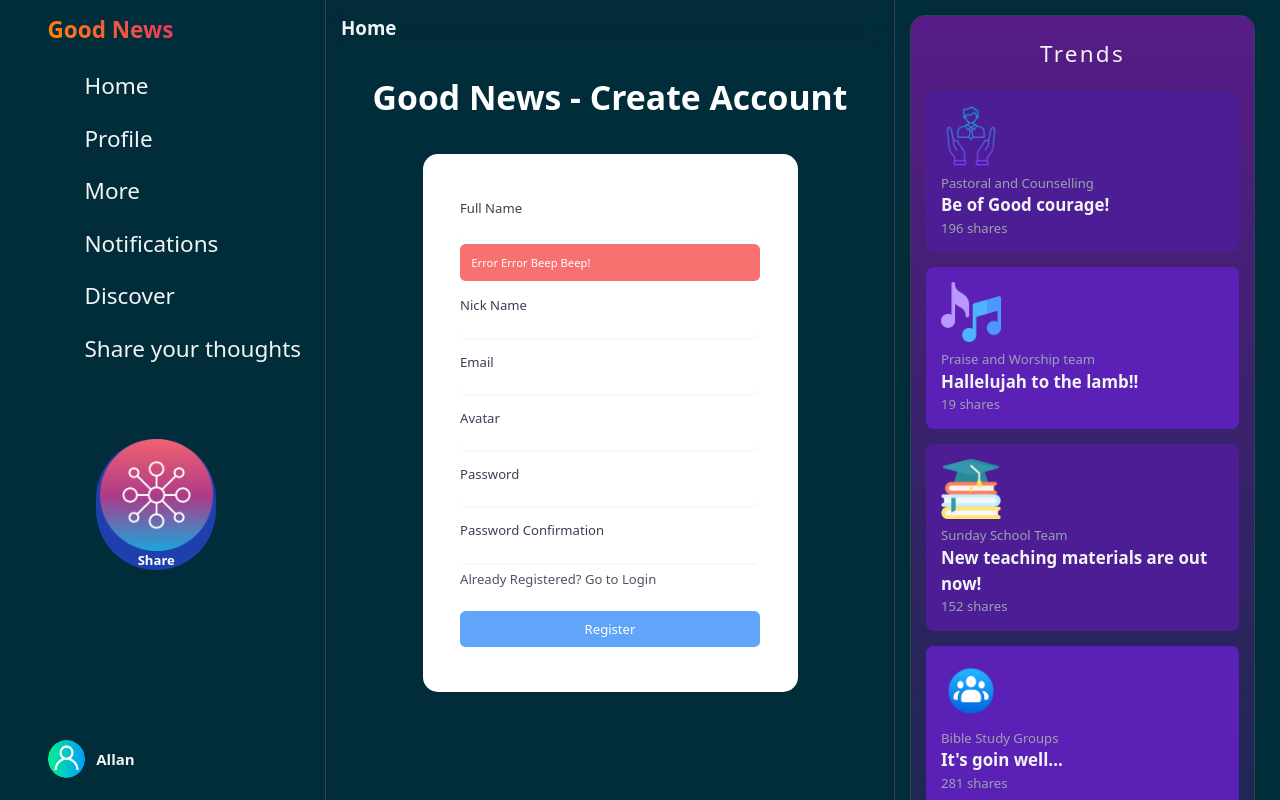
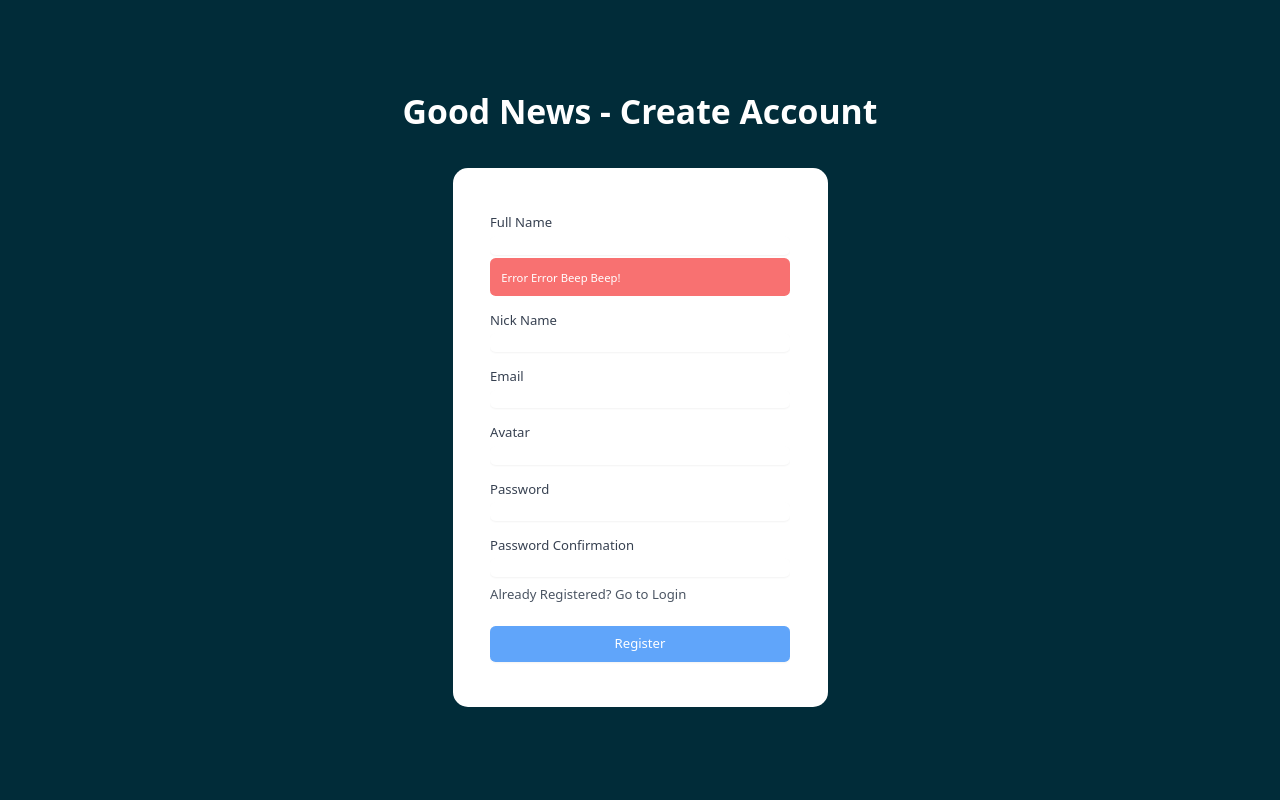
Before and after one commit to allanReyMacasaquit/almac, a SvelteKit app in the folder apps/messaging/: page /register in a window 1280 px wide. Shown: the top 800 px of the page. Built offline with nearby package versions, Linux system fonts and the light colour scheme; some icons are missing.

Commit message:
add grouping to the (auth) and the (main) layout

```diff
--- /dev/null
+++ b/apps/messaging/src/routes/(main)/+layout.svelte
@@ -0,0 +1,37 @@
+<script>
+  import TrendsSidebar from "../../components/sidebar/TrendsSidebar.svelte";
+  import NavSidebar from "../../components/sidebar/NavSidebar.svelte";
+
+  export let data;
+</script>
+
+<div class="w-full h-full rgb(1, 44, 57) text-gray-100">
+  <div class="flex h-full min-h-252">
+    <!-- SIDEBAR START -->
+    <NavSidebar />
+    <!-- SIDEBARS END -->
+    <main class="flex-it flex-grow flex-shrink items-start">
+      <div class="flex md:w-248 w-full h-full">
+        <div class="flex-it flex-grow flex-shrink">
+          <div class="flex-it flex-row justify-between min-h-full">
+            <div class="flex-it md:max-w-152 w-full border-x-1 border-solid border-gray-700">
+              <div class="sticky z-10 flex-it top-0">
+                <div
+                  class="flex-it h-14 p-4 xl:text-xl text-sm font-bold z-10 backdrop-blur-md bg-opacity-70"
+                >
+                  Home
+                </div>
+                <slot />
+              </div>
+            </div>
+            <div class="flex-it md:w-92 w-0 mt-4">
+              <!-- TRENDS SIDEBAR START -->
+              <TrendsSidebar trends={data.trends} />
+              <!-- TRENDS SIDEBAR END -->
+            </div>
+          </div>
+        </div>
+      </div>
+    </main>
+  </div>
+</div>
--- a/apps/messaging/src/routes/+page.svelte
+++ b/apps/messaging/src/routes/(main)/+page.svelte
@@ -1,6 +1,6 @@
 <script>
   import TiImageOutline from "svelte-icons/ti/TiImageOutline.svelte";
-  import SharesPost from "../components/shares/SharesPost.svelte";
+  import SharesPost from "../../components/shares/SharesPost.svelte";
 
   let shares = [];
   let shareContent = "";
--- a/apps/messaging/src/routes/+layout.svelte
+++ b/apps/messaging/src/routes/+layout.svelte
@@ -1,43 +1,5 @@
 <script>
   import "../app.css";
-
-  import TiTrash from "svelte-icons/ti/TiTrash.svelte";
-  import TiMessage from "svelte-icons/ti/TiMessage.svelte";
-  import TiHeartOutline from "svelte-icons/ti/TiHeartOutline.svelte";
-  import TiImageOutline from "svelte-icons/ti/TiImageOutline.svelte";
-  import NavSidebar from "../components/sidebar/NavSidebar.svelte";
-  import TrendsSidebar from "../components/sidebar/TrendsSidebar.svelte";
-
-  export let data;
 </script>
 
-<div class="w-full h-full rgb(1, 44, 57) text-gray-100">
-  <div class="flex h-full min-h-252">
-    <!-- SIDEBAR START -->
-    <NavSidebar />
-    <!-- SIDEBARS END -->
-    <main class="flex-it flex-grow flex-shrink items-start">
-      <div class="flex md:w-248 w-full h-full">
-        <div class="flex-it flex-grow flex-shrink">
-          <div class="flex-it flex-row justify-between min-h-full">
-            <div class="flex-it md:max-w-152 w-full border-x-1 border-solid border-gray-700">
-              <div class="sticky z-10 flex-it top-0">
-                <div
-                  class="flex-it h-14 p-4 xl:text-xl text-sm font-bold z-10 backdrop-blur-md bg-opacity-70"
-                >
-                  Home
-                </div>
-                <slot />
-              </div>
-            </div>
-            <div class="flex-it md:w-92 w-0 mt-4">
-              <!-- TRENDS SIDEBAR START -->
-              <TrendsSidebar trends={data.trends} />
-              <!-- TRENDS SIDEBAR END -->
-            </div>
-          </div>
-        </div>
-      </div>
-    </main>
-  </div>
-</div>
+<slot />
```
Also changed, not shown: apps/messaging/src/routes/(auth)/login/+page.svelte (renamed from apps/messaging/src/routes/login/+page.svelte), apps/messaging/src/routes/(auth)/register/+page.svelte (renamed from apps/messaging/src/routes/register/+page.svelte), apps/messaging/src/routes/(main)/+layout.js (renamed from apps/messaging/src/routes/+layout.js).
